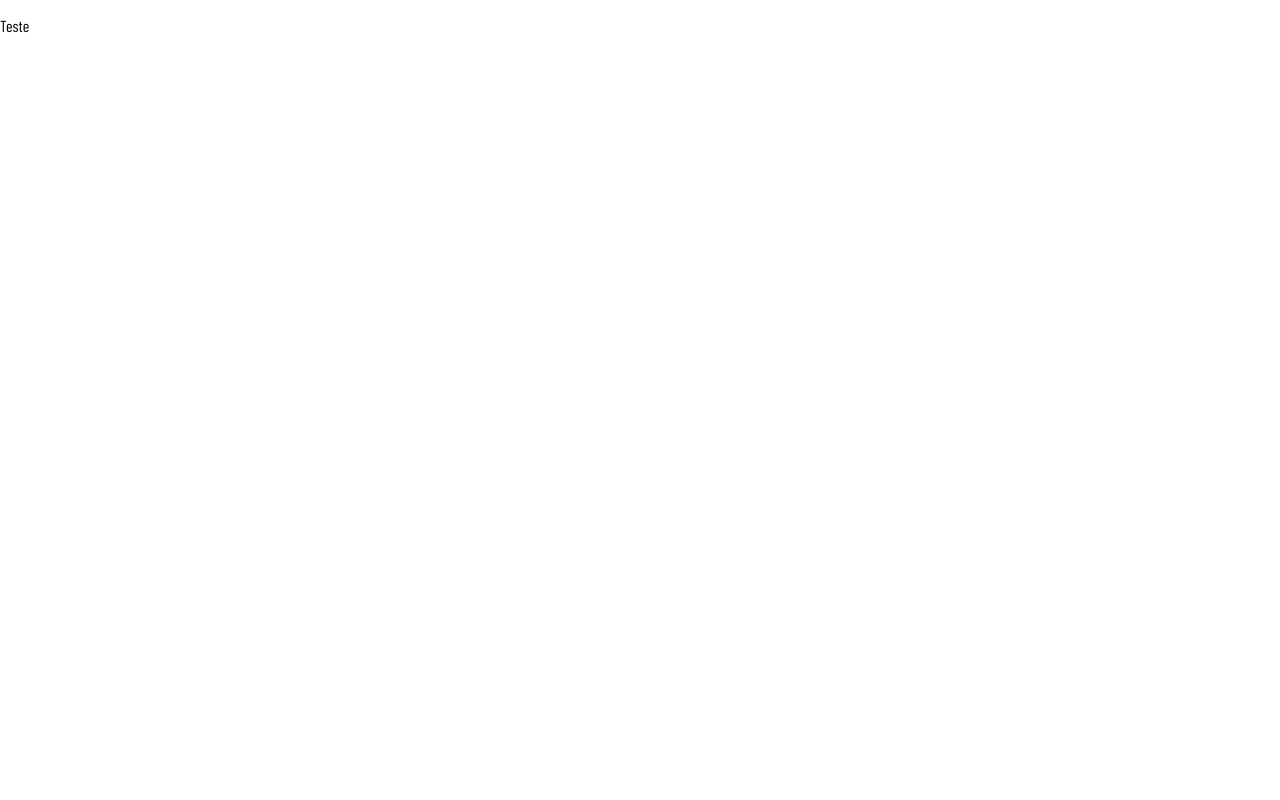
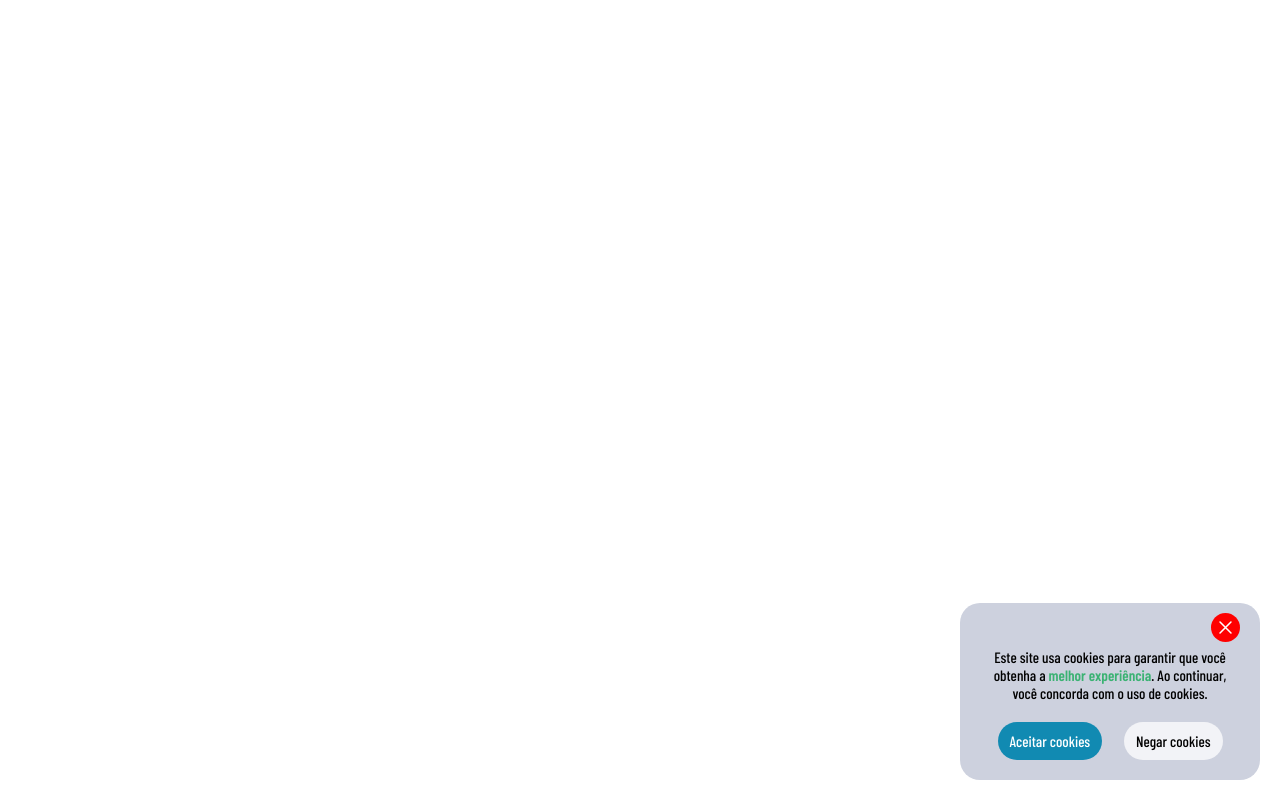
Before and after one commit to rena02to/portfolio, a Next.js app: page / in a window 1280 px wide. Built offline with nearby package versions, Linux system fonts and the light colour scheme; a web font is replaced by a local one.

Commit message:
adicionando a mensagem de cookies

```diff
--- a/package.json
+++ b/package.json
@@ -14,7 +14,7 @@
     "@vercel/analytics": "^1.2.2",
     "@vercel/speed-insights": "^1.0.10",
     "i18next": "^23.11.2",
-    "js-cookies": "^1.0.4",
+    "js-cookie": "^3.0.5",
     "next": "14.2.1",
     "react": "^18",
     "react-dom": "^18",
--- /dev/null
+++ b/src/components/cookies.tsx
@@ -0,0 +1,42 @@
+import style from '@/styles/cookies.module.scss';
+import cookies from 'js-cookie';
+import { useEffect, useState } from 'react';
+import { useTranslation } from 'react-i18next';
+import { IoCloseOutline } from "react-icons/io5";
+
+export default function Cookies(){
+    const { t } = useTranslation();
+    const [cookiesOculted, setCookiesOculted] = useState(false);
+
+    useEffect(() => {
+        setCookiesOculted(cookies.get('cookiesAccepted') === 'true' || cookies.get('cookiesAccepted') === 'false');
+    }, [setCookiesOculted]);
+
+    const handleAceptCookies = (type: string) => {
+        if(type === 'close'){
+            setCookiesOculted(true);
+        }else if(type === 'denied'){
+            cookies.set('cookiesAccepted', 'false', { expires: undefined });
+            setCookiesOculted(true);
+        }else{
+            cookies.set('cookiesAccepted', 'true', { expires: undefined });
+            setCookiesOculted(true);
+        }
+    }
+
+    return(
+        <>
+            {cookiesOculted === false ?
+                <aside className={style.cookiesDiv}>
+                    <button type='button' className={style.close} onClick={() => handleAceptCookies('close')}><IoCloseOutline /></button>
+                    <p>{t('cookies.message.p1')}<span>{t('cookies.message.span')}</span>{t('cookies.message.p2')}</p>
+                    <div className={style.buttons}>
+                        <button type='button' className={style.acept} onClick={() => handleAceptCookies('acept')}>{t('cookies.acept')}</button>
+                        <button type='button' className={style.denied} onClick={() => handleAceptCookies('denied')}>{t('cookies.denied')}</button>
+                    </div>
+                </aside>
+                : null
+            }
+        </>
+    );
+}
--- /dev/null
+++ b/src/components/navbar.tsx
@@ -0,0 +1,10 @@
+import style from '@/styles/navbar.module.scss';
+import { useTranslation } from 'react-i18next';
+
+export default function Navbar(){
+    const { t } = useTranslation();
+
+    return(
+        <nav></nav>
+    )
+}
--- a/src/pages/404.tsx
+++ b/src/pages/404.tsx
@@ -1,5 +1,5 @@
 import Image from "next/image";
-import style from './../styles/404.module.scss';
+import style from '@/styles/404.module.scss';
 import Link from "next/link";
 import { GoArrowUpLeft } from "react-icons/go";
 
--- a/src/pages/_app.tsx
+++ b/src/pages/_app.tsx
@@ -5,7 +5,7 @@ import { Analytics } from "@vercel/analytics/react";
 import { SpeedInsights } from "@vercel/speed-insights/next";
 import { GoogleAnalytics } from '@next/third-parties/google'
 import { ContextProvider } from "@/context/context";
-import './../lib/i18n';
+import '@/lib/i18n';
 
 export default function App({ Component, pageProps }: AppProps) {
   return(
--- a/src/pages/index.tsx
+++ b/src/pages/index.tsx
@@ -1,7 +1,11 @@
+import Navbar from "@/components/navbar";
+import Cookies from '@/components/cookies';
+
 export default function Home() {
   return (
     <>
-      <p>Teste</p>
+      <Navbar/>
+      <Cookies/>
     </>
   );
 }
--- a/src/pages/settings.tsx
+++ b/src/pages/settings.tsx
@@ -1,4 +1,4 @@
-import style from './../styles/settings.module.scss';
+import style from '@/styles/settings.module.scss';
 
 export default function Settings(){
     return(
--- /dev/null
+++ b/src/styles/cookies.module.scss
@@ -0,0 +1,88 @@
+@import './main.scss';
+
+.cookiesDiv{
+    @include align-flex(column);
+    background-color: transparent;
+    width: 250px;
+    color: black;
+    background-color: $cookies-container;
+    padding: 30px 25px 20px 25px;
+    gap: 5px;
+    border-radius: 20px;
+    position: fixed;
+    bottom: 20px;
+    right: 20px;
+    z-index: 99;
+    @media (max-width: 900px){
+        width: 200px;
+        padding: 25px 20px 15px 20px;
+    }
+    @media (max-width: 300px){
+        right: 15px;
+    }
+    .buttons{
+        @include align-flex(row);
+        width: 90%;
+        justify-content: space-between;
+        button{
+            font-family: $main-font;
+            border-radius: 100px;
+            padding: 10px 12px;
+            font-size: 15px;
+            font-weight: 500;
+            @media (max-width: 900px){
+                font-size: 12px;
+                padding: 10px;
+            }
+        }
+        .acept{
+            background-color: $cookies-acept;
+            color: white;
+            &:hover{
+                background-color: rgba($cookies-acept, 0.6);
+            }
+        }
+        .denied{
+            background-color: rgba(255, 255, 255, 0.75);
+            &:hover{
+                background-color: rgba(255, 255, 255, 0.6);
+                color: rgba(black, 0.6);
+            }
+        }
+    }
+    p{
+        text-align: center;
+        font-weight: 500;
+        font-size: 15px;
+        @media (max-width: 900px){
+            font-size: 12px;
+        }
+        span{
+            color: $open-color;
+            font-weight: 600;
+        }
+    }
+    .close{
+        padding: 0;
+        @include align-flex(auto);
+        border-radius: 100px;
+        position: absolute;
+        top: 10px;
+        right: 20px;
+        background-color: red;
+        padding: 2px;
+        svg{
+            width: 25px;
+            height: 25px;
+            color: white;
+            border-radius: 100px;
+            @media (max-width: 900px){
+                width: 20px;
+                height: 20px;
+            }
+        }
+        &:hover{
+            background-color: rgba(red, 0.5);
+        }
+    }
+}
--- a/src/styles/main.scss
+++ b/src/styles/main.scss
@@ -2,6 +2,9 @@
 
 $main-font: "Barlow Condensed", sans-serif;
 $name-font: "Italianno", cursive;
+$cookies-container: rgb(205, 209, 222);
+$cookies-acept: rgb(17, 138, 178);
+$open-color: rgb(59, 178, 115);
 
 @mixin align-flex($direction){
     display: flex;
```
Also changed, not shown: src/styles/navbar.module.scss (added), 1 other file (tests, documents, lock files or other folders).
